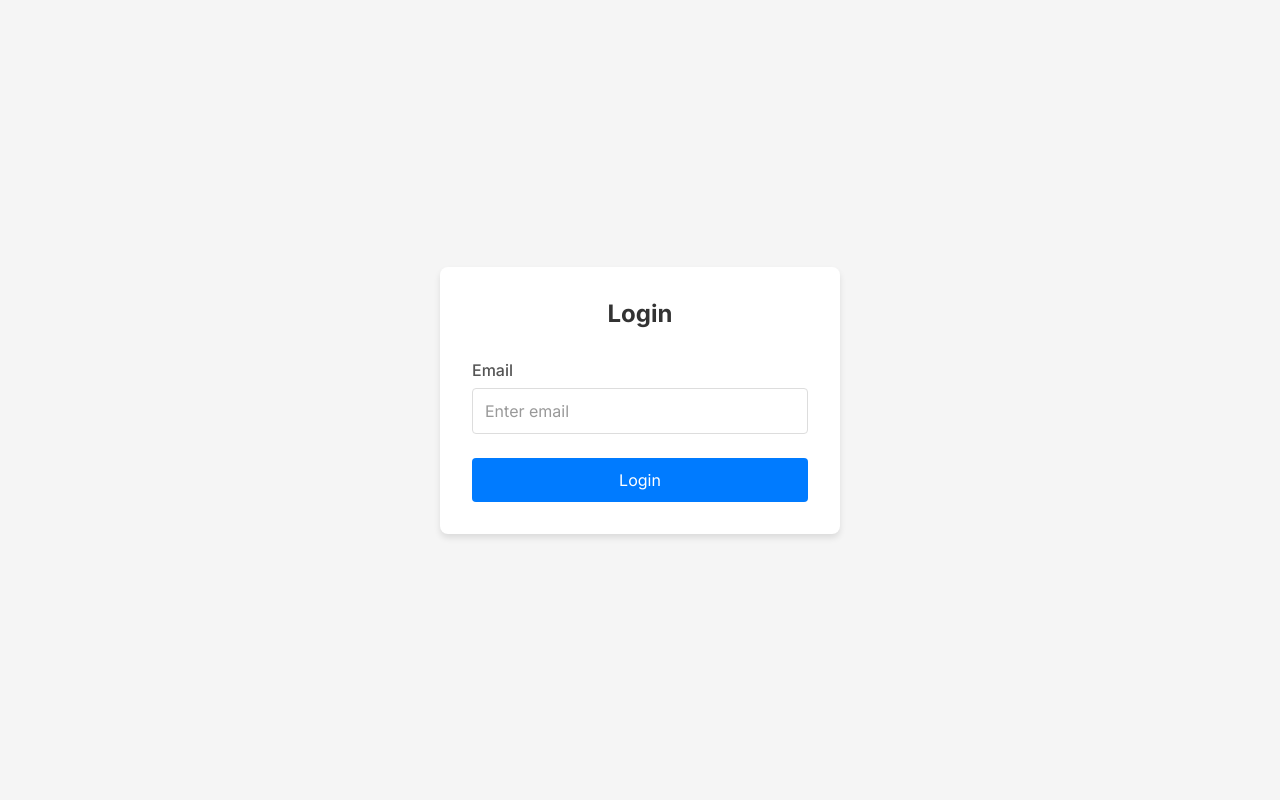
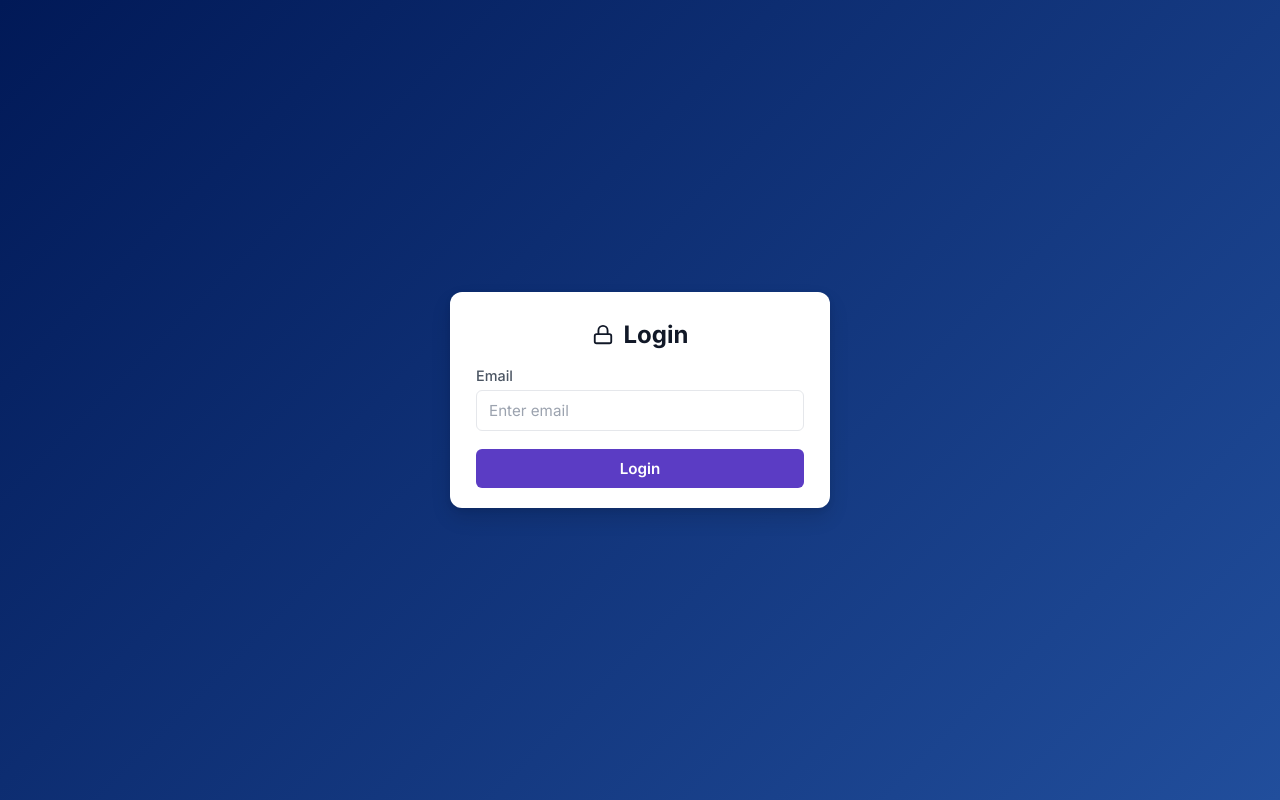
Before and after one commit to Frippanhono/ToDo, a React (Vite) app: page / in a window 1280 px wide. Built offline with nearby package versions, Linux system fonts and the light colour scheme.

Commit message:
feat: enhance LoginCard with header and lock icon, update styles for improved layout

```diff
--- a/src/components/LoginCard.tsx
+++ b/src/components/LoginCard.tsx
@@ -40,7 +40,10 @@ export default function LoginCardComponent({
   return (
     <Container>
       <LoginCard>
-        <Title data-testid="login-title">Login</Title>
+        <Header>
+          <LockIcon aria-hidden="true" />
+          <Title data-testid="login-title">Login</Title>
+        </Header>
         <Form noValidate onSubmit={handleSubmit}>
           <InputGroup>
             <Label htmlFor="email">Email</Label>
@@ -67,27 +70,57 @@ export default function LoginCardComponent({
 const styled = styledComponents.default;
 
 const Container = styled.div`
+  min-height: 100vh;
   display: flex;
   justify-content: center;
   align-items: center;
-  min-height: 100vh;
-  background-color: #f5f5f5;
+  background: linear-gradient(135deg, #011957 0%, #214e9c 100%);
 `;
 
 const LoginCard = styled.div`
-  background-color: white;
-  padding: 2rem;
-  border-radius: 8px;
-  box-shadow: 0 4px 6px rgba(0, 0, 0, 0.1);
+  background: #fff;
   width: 100%;
-  max-width: 400px;
+  max-width: 380px;
+  padding: 28px 26px 20px;
+  border-radius: 12px;
+  box-shadow: 0 10px 20px rgba(0, 0, 0, 0.12), 0 2px 6px rgba(0, 0, 0, 0.08);
+`;
+
+const Header = styled.div`
+  display: flex;
+  align-items: center;
+  justify-content: center;
+  gap: 10px;
+  margin-bottom: 18px;
 `;
 
 const Title = styled.h2`
-  text-align: center;
-  margin-bottom: 2rem;
-  color: #333;
-  margin-top: 0;
+  margin: 0;
+  font-size: 24px;
+  font-weight: 700;
+  color: #111827;
+`;
+
+interface LockIconProps extends React.SVGProps<SVGSVGElement> {
+  className?: string;
+}
+
+const LockIcon = styled(({ className, ...props }: LockIconProps) => (
+  <svg
+    className={className}
+    width="22"
+    height="22"
+    viewBox="0 0 24 24"
+    fill="none"
+    stroke="currentColor"
+    strokeWidth="2"
+    {...props}
+  >
+    <rect x="3" y="11" width="18" height="10" rx="2" />
+    <path d="M7 11V7a5 5 0 0 1 10 0v4" />
+  </svg>
+))`
+  color: #111827;
 `;
 
 const Form = styled.form`
@@ -96,67 +129,71 @@ const Form = styled.form`
 `;
 
 const InputGroup = styled.div`
-  margin-bottom: 1.5rem;
+  margin-bottom: 14px;
 `;
 
 const Label = styled.label`
   display: block;
-  margin-bottom: 0.5rem;
-  color: #555;
+  margin: 0 0 6px;
+  color: #4b5563;
   font-weight: 500;
+  font-size: 0.9rem;
 `;
 
 const Input = styled.input`
   width: 100%;
-  padding: 0.75rem;
-  border: 1px solid #ddd;
-  border-radius: 4px;
-  font-size: 1rem;
+  padding: 10px 12px;
+  border: 1px solid #e5e7eb;
+  border-radius: 6px;
+  font-size: 0.95rem;
   outline: none;
-  transition: border-color 0.2s;
   box-sizing: border-box;
+  background: #ffffff;
 
   &:focus {
-    border-color: #007bff;
+    border-color: #7c3aed;
+    box-shadow: 0 0 0 3px rgba(124, 58, 237, 0.15);
   }
 
   &::placeholder {
-    color: #999;
+    color: #9ca3af;
   }
 `;
 
 const Button = styled.button`
   width: 100%;
-  padding: 0.75rem;
-  background-color: #007bff;
-  color: white;
+  padding: 10px 12px;
+  margin-top: 4px;
   border: none;
-  border-radius: 4px;
-  font-size: 1rem;
+  border-radius: 6px;
+  font-size: 0.95rem;
+  font-weight: 600;
+  color: #ffffff;
   cursor: pointer;
-  transition: background-color 0.2s;
+  background: #5b3cc4;
+  transition: filter 0.18s ease, transform 0.02s ease;
 
   &:hover {
-    background-color: #0056b3;
+    filter: brightness(0.95);
   }
 
   &:active {
-    background-color: #004494;
+    transform: translateY(0.5px);
   }
 
   &:disabled {
-    background-color: #6c757d;
+    opacity: 0.6;
     cursor: not-allowed;
   }
 `;
 
 const ErrorMessage = styled.div`
-  color: #dc3545;
+  color: #b91c1c;
   font-size: 0.875rem;
-  margin-bottom: 1rem;
-  padding: 0.5rem;
-  background-color: #f8d7da;
-  border: 1px solid #f5c6cb;
-  border-radius: 4px;
+  margin: 6px 0 8px;
+  padding: 8px 10px;
+  background-color: #fef2f2;
+  border: 1px solid #fee2e2;
+  border-radius: 6px;
   text-align: center;
 `;
```
